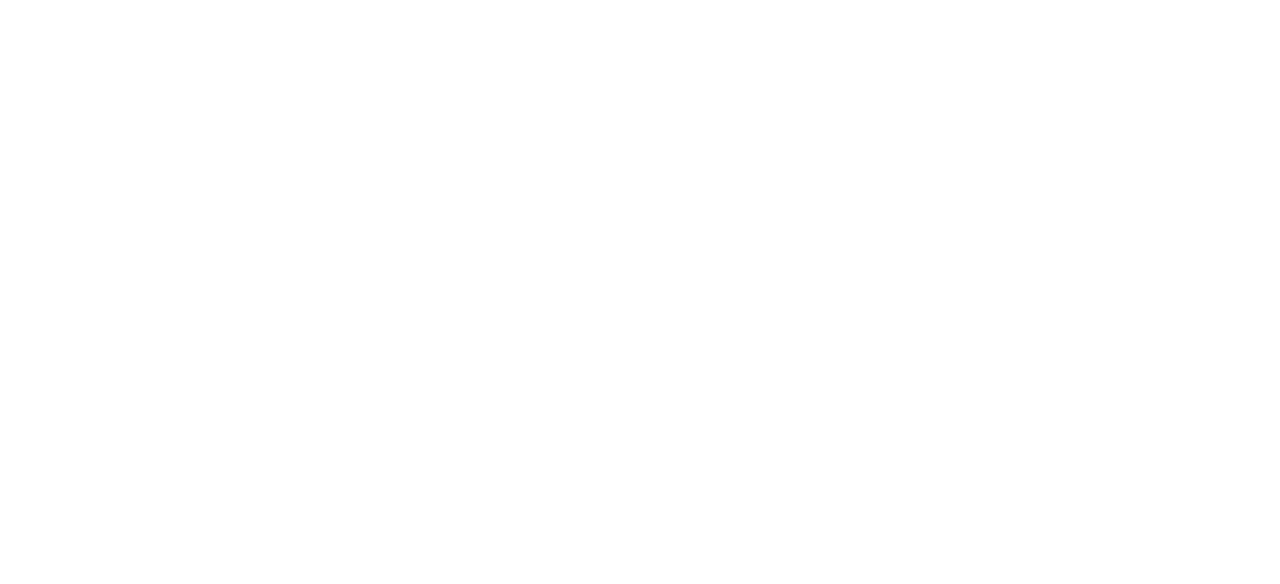
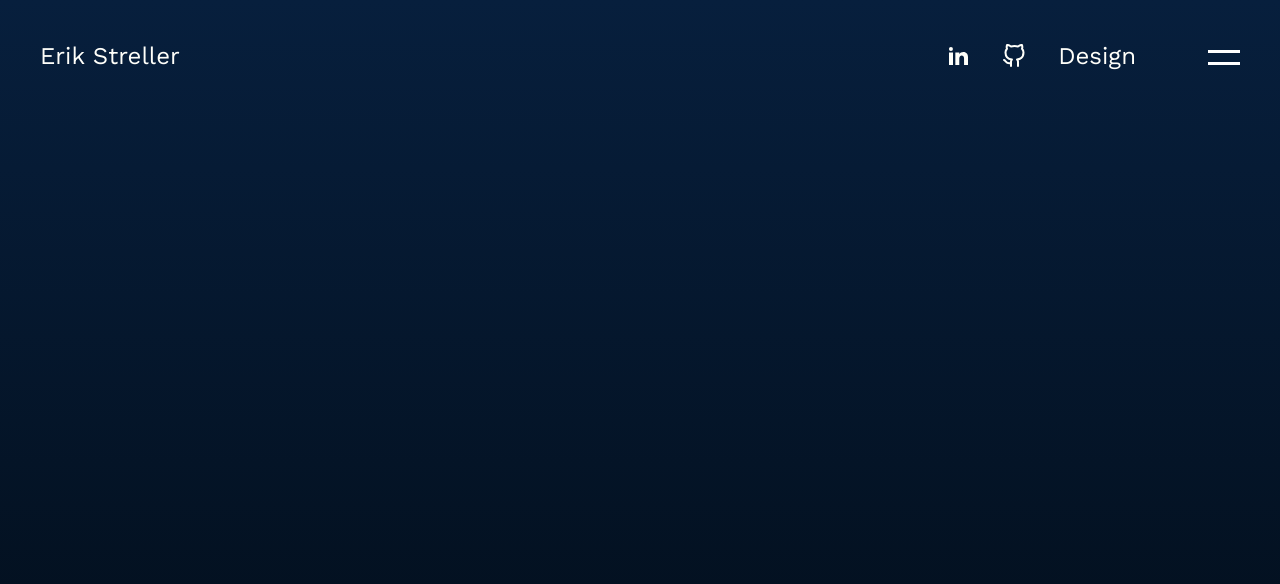
Before and after one commit to erikstreller/space-intro, a React (Vite) app: page / in a window 1280 px wide. Shown: the top 584 px of the page. Built offline with nearby package versions, Linux system fonts and the light colour scheme; a web font is replaced by a local one.

Commit message:
add header and made small adjustments

```diff
--- /dev/null
+++ b/postcss.config.js
@@ -0,0 +1,6 @@
+module.exports = {
+  plugins: {
+    tailwindcss: {},
+    autoprefixer: {},
+  },
+}
--- a/src/App.tsx
+++ b/src/App.tsx
@@ -1,5 +1,16 @@
+import { useState } from "react"
+import Header from "./components/Header"
+import Hero from "./components/Hero"
+
 function App() {
-  return <></>
+  const [open, setOpen] = useState<boolean>(false)
+
+  return (
+    <>
+      <Header open={open} setOpen={setOpen} />
+      <Hero />
+    </>
+  )
 }
 
 export default App
--- /dev/null
+++ b/src/components/Header.tsx
@@ -0,0 +1,72 @@
+import { FiGithub } from "react-icons/fi"
+import { RiLinkedinFill } from "react-icons/ri"
+
+interface LinksProps {
+  icon: JSX.Element
+  href: string
+}
+
+const Header = ({ open, setOpen }: MenuProps) => {
+  const links: LinksProps[] = [
+    {
+      icon: <RiLinkedinFill />,
+      href: "https://www.linkedin.com/in/erik-streller-a435631a4/",
+    },
+    {
+      icon: <FiGithub />,
+      href: "https://github.com/erikstreller",
+    },
+  ]
+
+  return (
+    <header className="fixed z-40 top-0 w-full text-light sm:py-5 sm:px-[6.25%] px-10 pt-10 flex justify-between">
+      <button
+        className="header-link sm:text-xl text-2xl"
+        onClick={() =>
+          document
+            .getElementById("hero")
+            ?.scrollIntoView({ behavior: "smooth" })
+        }
+      >
+        Erik Streller
+      </button>
+      <div className="flex space-x-8 sm:text-xl text-2xl mr-26 md:hidden">
+        {links.map((link) => (
+          <a
+            key={link.href}
+            href={link.href}
+            target="_blank"
+            className="header-link pt-1"
+          >
+            {link.icon}
+          </a>
+        ))}
+        <a
+          href=""
+          className="header-link hover:line-through hover:opacity-100 hover:text-primary"
+        >
+          Design
+        </a>
+      </div>
+      <button
+        className="absolute sm:top-[13px] top-9 sm:right-[6.25%] right-9 w-10 h-10 focus:outline-none"
+        onClick={() => setOpen(!open)}
+      >
+        <div className="absolute sm:w-6 w-8 transform -translate-x-1/2 -translate-y-1/2 left-1 top-1/2">
+          <span
+            className={`absolute h-[0.188rem] sm:w-6 w-8 bg-white transform transition duration-300 ease-in-out ${
+              open ? "rotate-45 delay-200" : "-translate-y-1.5"
+            }`}
+          />
+          <span
+            className={`absolute h-[0.188rem] sm:w-6 w-8 bg-white transform transition duration-300 ease-in-out ${
+              open ? "-rotate-45 delay-200" : "translate-y-1.5"
+            }`}
+          />
+        </div>
+      </button>
+    </header>
+  )
+}
+
+export default Header
--- /dev/null
+++ b/src/components/Hero.tsx
@@ -0,0 +1,10 @@
+const Hero = () => {
+  return (
+    <section
+      id="hero"
+      className="h-screen w-full top-0 bg-gradient-to-b from-darkblue to-dark"
+    ></section>
+  )
+}
+
+export default Hero
--- a/src/index.css
+++ b/src/index.css
@@ -9,3 +9,10 @@
   margin: 0;
   padding: 0;
 }
+
+@layer components {
+  /* Header */
+  .header-link {
+    @apply cursor-pointer hover:opacity-60 transition-all duration-300 ease-in-out;
+  }
+}
--- a/src/types.d.ts
+++ b/src/types.d.ts
@@ -0,0 +1,4 @@
+interface MenuProps {
+  open: boolean,
+  setOpen: React.Dispatch<React.SetStateAction<boolean>>,
+}
--- a/tailwind.config.js
+++ b/tailwind.config.js
@@ -3,6 +3,11 @@ const defaultTheme = require("tailwindcss/defaultTheme")
 module.exports = {
   content: ["./index.html", "./src/**/*.{vue,js,ts,jsx,tsx}"],
   theme: {
+    screens: {
+      lg: { max: "1250px" },
+      md: { max: "800px" },
+      sm: { max: "420px" },
+    },
     extend: {
       colors: {
         primary: "#E0505F",
@@ -17,6 +22,12 @@ module.exports = {
         serif: [...defaultTheme.fontFamily.serif],
         mono: [...defaultTheme.fontFamily.mono],
       },
+      padding: {
+        sides: "clamp(3rem, 5vw, 5rem)",
+      },
+      margin: {
+        26: "104px",
+      },
     },
   },
   plugins: [],
```
Also changed, not shown: src/main.tsx (+5 -5 lines).
